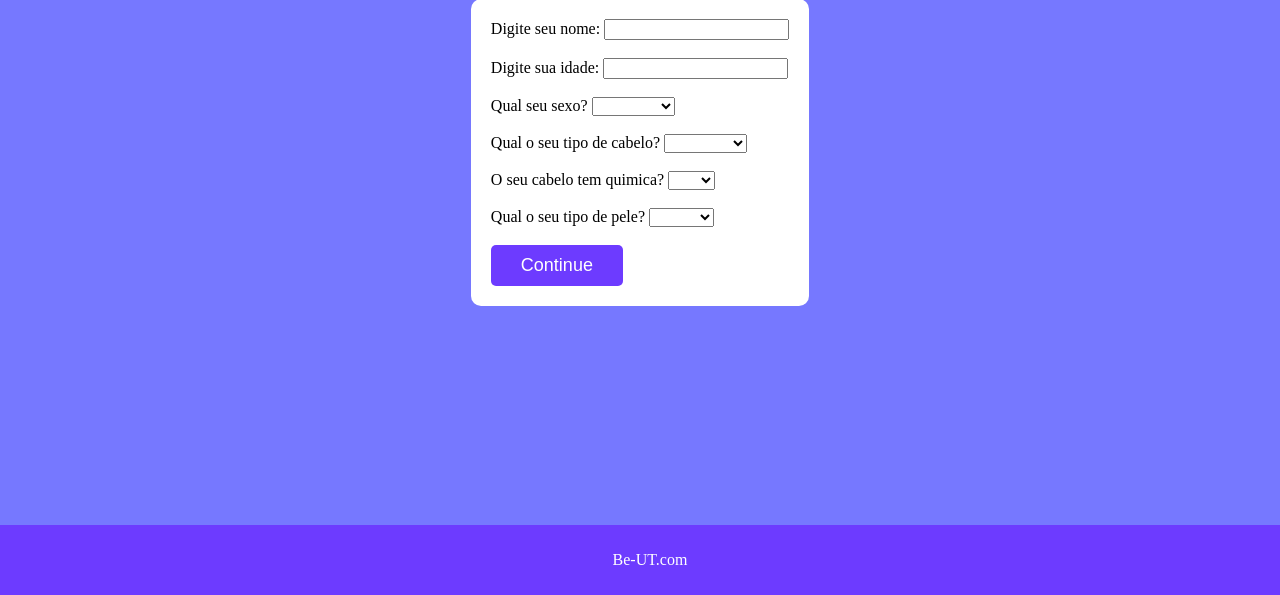
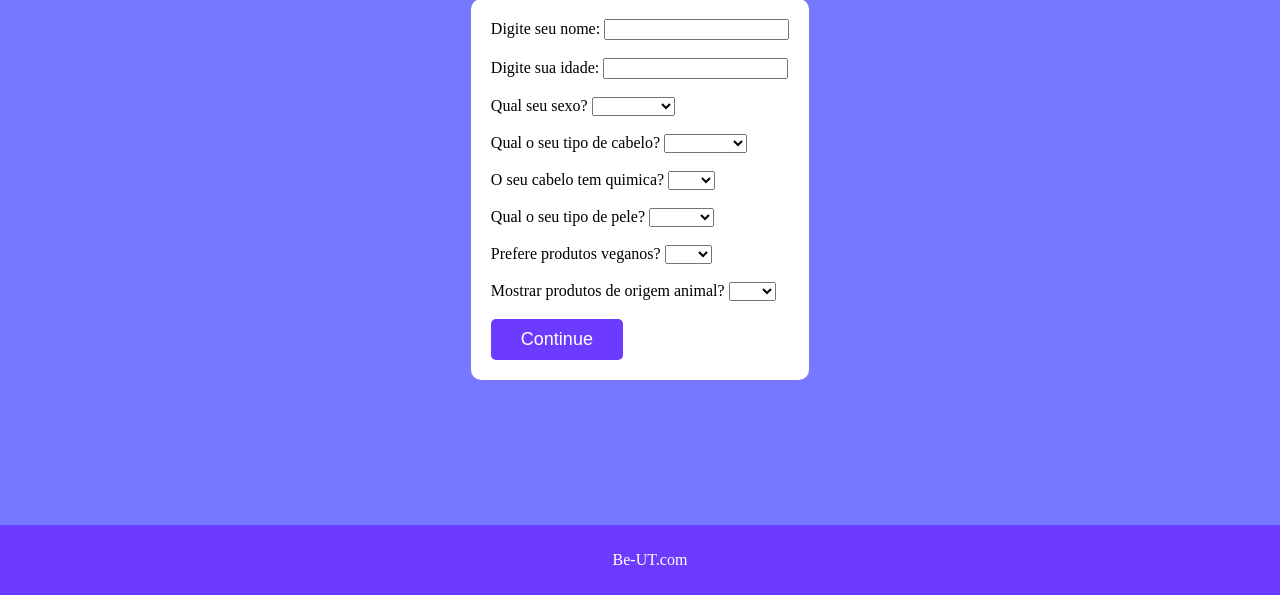
Before and after one commit to awakeJa1/Be-Ut, a PHP site: page /rg2.php in a window 1280 px wide. Shown: the part 205-800 px from the top of the page. Run offline with PHP 8.4, Linux system fonts and the light colour scheme.

Commit message:
Add files via upload

```diff
--- a/rg2.php
+++ b/rg2.php
@@ -59,6 +59,20 @@
   </select>
   <br/>
   <br/>
+
+  <label for="veganos">Prefere produtos veganos?</label>
+    <select id="veganos" name="veganos" required>
+      <option value=""></option>
+      <option value="Sim">Sim</option>
+      <option value="Não">Não</option>
+    </select><br><br>
+
+    <label for="origemAnimal">Mostrar produtos de origem animal?</label>
+    <select id="origemAnimal" name="origemAnimal" required>
+      <option value=""></option>
+      <option value="Sim">Sim</option>
+      <option value="Não">Não</option>
+    </select><br><br>
   <input type="submit"  rel="next" href="login.php" name="gravar" value="Continue"/>
 </form>
 
```
